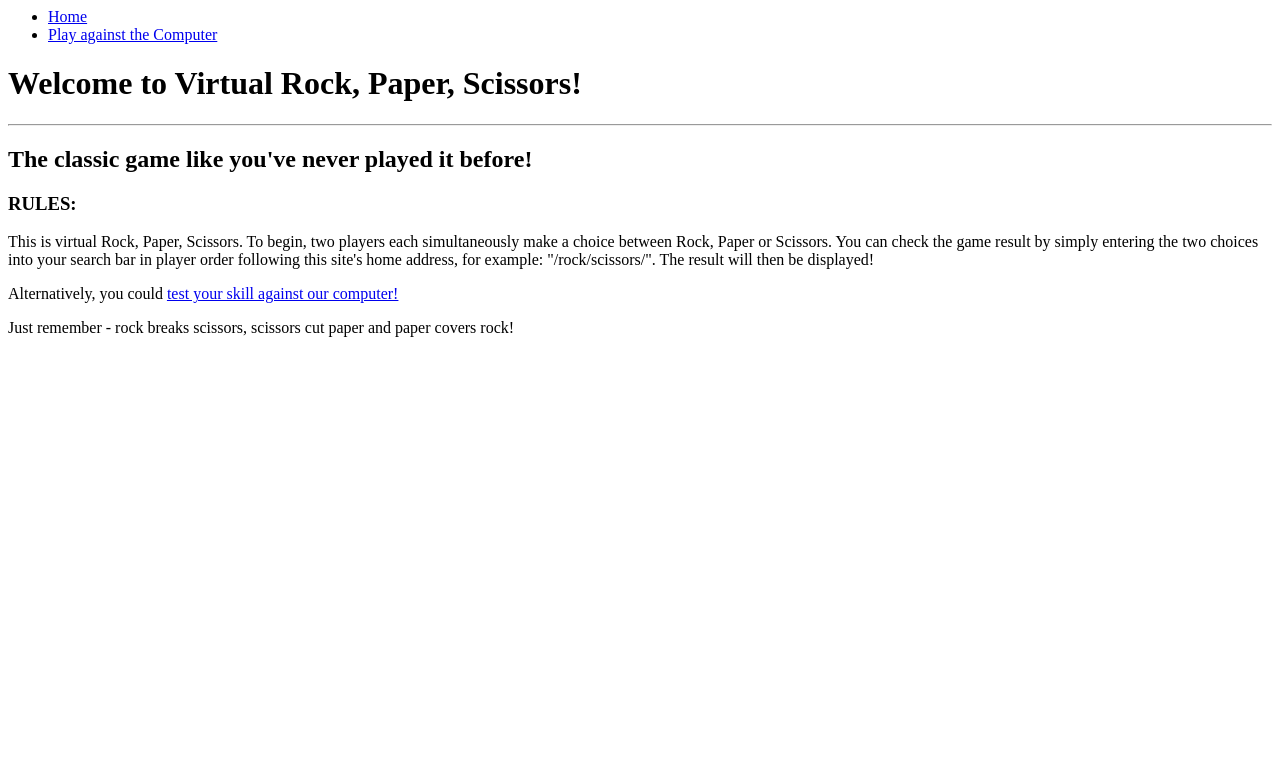
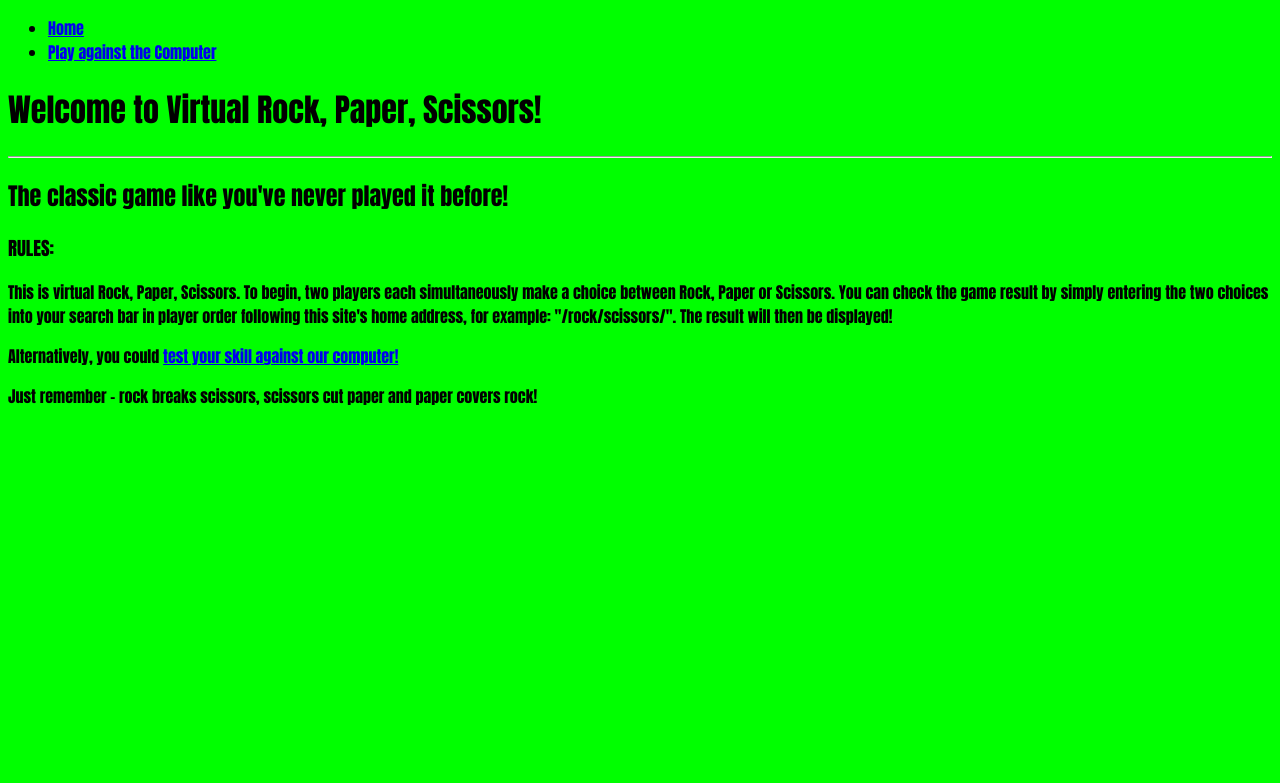
Before and after one commit to robbieferg/rock_paper_scissors_homework, a Flask app: page / in a window 1280 px wide. Shown: the top 783 px of the page. Run offline with Flask 2, Linux system fonts and the light colour scheme.

Commit message:
linked main_page.cc to base page

```diff
--- a/controllers/controller.py
+++ b/controllers/controller.py
@@ -23,7 +23,7 @@ def play():
 @app.route("/play", methods = ["POST"])
 def play_computer_result():
     new_game = Game()
-    new_player_1 = Player(request.form["name"], request.form["choice"])
-    new_player_2 = new_game.generate_computer_player()
-    winner = new_game.play_game(new_player_1, new_player_2)
-    return render_template("result.html", title = "Result", winner = winner, player_1 = new_player_1, player_2 = new_player_2)
+    player_1 = Player(request.form["name"], request.form["choice"])
+    player_2 = new_game.generate_computer_player()
+    winner = new_game.play_game(player_1, player_2)
+    return render_template("result.html", title = "Result", winner = winner, player_1 = player_1, player_2 = player_2)
--- /dev/null
+++ b/static/styles/main_page.css
@@ -0,0 +1,4 @@
+body {
+    font-family: Impact, Haettenschweiler, 'Arial Narrow Bold', sans-serif;
+    background-color:lime
+}
--- a/templates/base.html
+++ b/templates/base.html
@@ -1,5 +1,9 @@
-<html>
+<!DOCTYPE html>
+<html lang = "en">
     <head>
+        <meta charset="UTF-8">
+        <meta name="viewport" content="width=device-width, initial-scale=1.0">
+        <link rel= "stylesheet" type= "text/css" href= "{{ url_for('static',filename='styles/main_page.css') }}">
         <title>{{ title }}</title>
     </head>
     <body>
--- a/templates/welcome.html
+++ b/templates/welcome.html
@@ -1,4 +1,5 @@
 {% extends "base.html" %}
+
 
 {% block content %}
 <h1>Welcome to Virtual Rock, Paper, Scissors!</h1>
```
